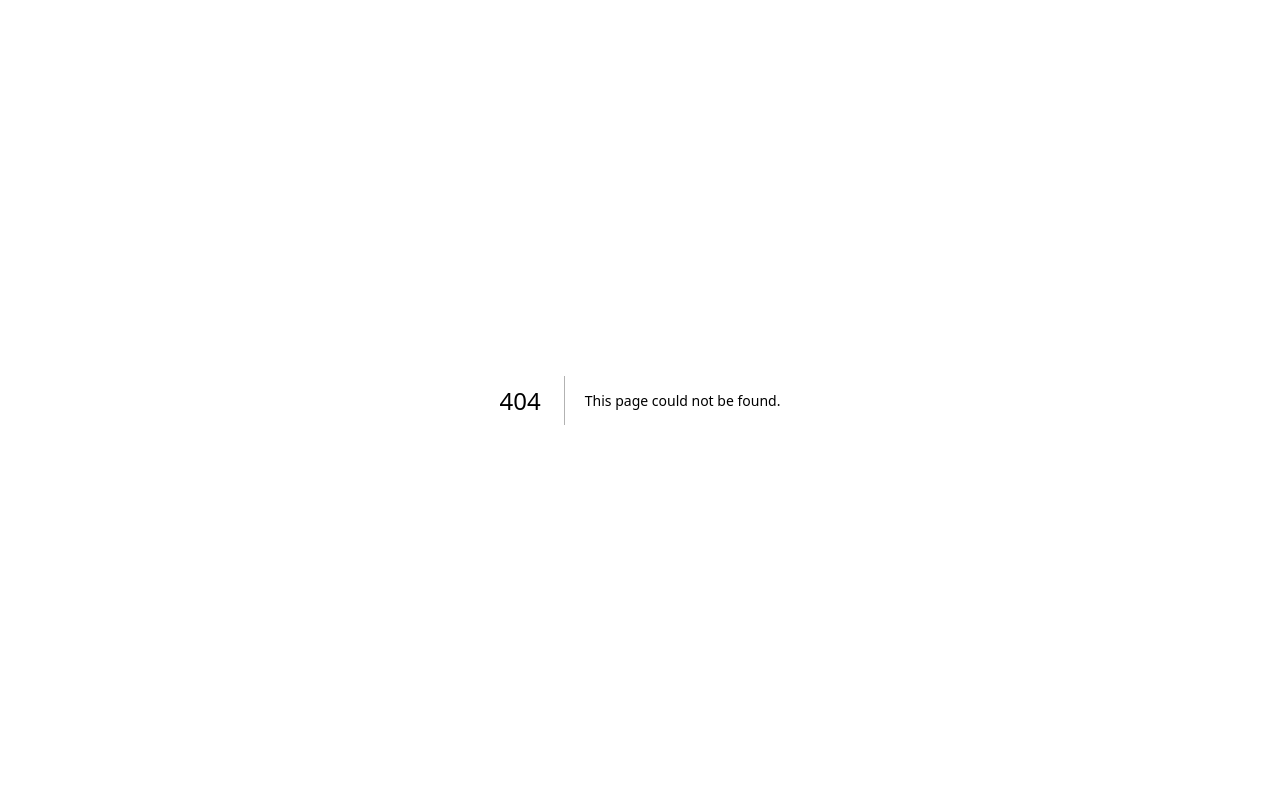
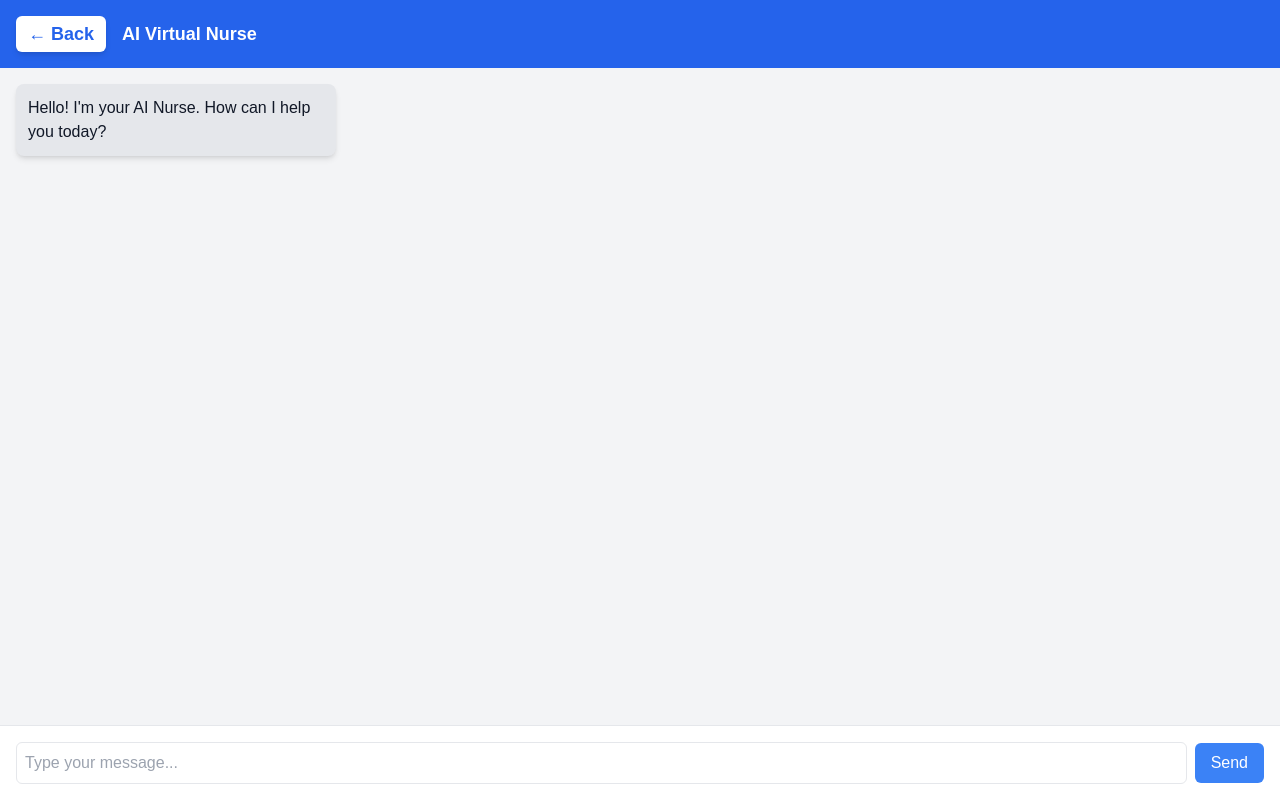
Before and after one commit to arnavganga/hacklytics2025, a Next.js app in the folder frontend/: page /nurse-ai in a window 1280 px wide. Before the commit this address had no page. Built offline with nearby package versions, Linux system fonts and the light colour scheme.

Commit message:
prompt engineering complete

```diff
--- a/frontend/src/app/dashboard/patient/page.js
+++ b/frontend/src/app/dashboard/patient/page.js
@@ -4,28 +4,21 @@ import CalendarComponent from "@/components/Calendar";
 import VirtualNurse from "@/components/virtualNurse";
 
 export default function PatientDashboardPage() {
-  //   return (
-  //     <div>
-  //       <div>
-  //         <h1 className="font-sans flex justify-center p-5 text-4xl">
-  //           Welcome patient_name!
-  //         </h1>
-  //       </div>
-  //       <div className="flex flex-row justify-between">
-  //         <div className="pl-5 max-w-2xl h-[80vh] min-h-[600px] overflow-auto z-0">
-  //           <CalendarComponent />
-  //         </div>
-
-  //         <div className="w-1/5 min-w-[200px] right-0">
-  //           <Sidebar />
-  //         </div>
-  //       </div>
-  //     </div>
-  //   );
-
-  return (
-    <div className="min-h-screen flex items-center justify-center bg-gray-50">
-      <VirtualNurse />
-    </div>
-  );
+    return (
+      <div className="min-h-full bg-gradient-to-r from-purple-700 to-blue-500">
+        <div className="p-5">
+          <h1 className="font-sans flex justify-center p-5 text-4xl">
+            Welcome patient_name!
+          </h1>
+        </div>
+        <div className="flex flex-row justify-between">
+          <div className="pl-5 max-w-2xl h-[80vh] min-h-[600px] overflow-auto z-0">
+            <CalendarComponent />
+          </div>
+          <div className="w-1/5 min-w-[200px] right-0">
+            <Sidebar />
+          </div>
+        </div>
+      </div>
+    );
 }
--- /dev/null
+++ b/frontend/src/app/nurse-ai/page.js
@@ -0,0 +1,101 @@
+"use client";
+import { useState, useEffect, useRef } from "react";
+import Link from "next/link";
+import axios from "axios";
+
+export default function VirtualNurseChat() {
+  const [patientMessage, setPatientMessage] = useState("");
+  const [messages, setMessages] = useState([
+    { sender: "nurse", text: "Hello! I'm your AI Nurse. How can I help you today?" },
+  ]);
+  const [loading, setLoading] = useState(false);
+  const [intakeComplete, setIntakeComplete] = useState(false);
+  const chatEndRef = useRef(null);
+
+  useEffect(() => {
+    chatEndRef.current?.scrollIntoView({ behavior: "smooth" });
+  }, [messages]);
+
+  const sendMessage = async () => {
+    if (!patientMessage.trim() || intakeComplete) return;
+
+    const userMessage = { sender: "user", text: patientMessage };
+    setMessages((prev) => [...prev, userMessage]);
+    setPatientMessage("");
+    setLoading(true);
+
+    try {
+      const response = await axios.post("http://localhost:5001/api/virtualNurse", {
+        patientMessage: patientMessage,
+        chatHistory: messages.map(({ sender, text }) => ({
+          role: sender === "user" ? "user" : "nurse",
+          text,
+        })),
+      });
+
+      console.log("Response:", response.data);
+      const aiResponseText = response.data.followUpQuestion || "I'm sorry, I didn't understand that.";
+
+      const aiResponse = { sender: "nurse", text: aiResponseText };
+
+      if (response.data.completed) {
+        setIntakeComplete(true);
+        aiResponse.text = "Thank you! Your intake is complete. A doctor will review your responses.";
+      }
+
+      setMessages((prev) => [...prev, aiResponse]);
+    } catch (error) {
+      setMessages((prev) => [...prev, { sender: "nurse", text: "Error: Unable to process request." }]);
+      console.error("Error:", error);
+    }
+
+    setLoading(false);
+  };
+
+  return (
+    <div className="flex flex-col h-screen bg-gray-100">
+      {/* Header with Back Button */}
+      <div className="flex items-center bg-blue-600 text-white p-4 text-lg font-bold">
+        <Link href="./dashboard/patient"> {/* ✅ Link to dashboard */}
+            <button className="mr-4 bg-white text-blue-600 px-3 py-1 rounded-md shadow-md hover:bg-gray-200 transition">
+            ← Back
+            </button>
+        </Link>
+
+        AI Virtual Nurse
+      </div>
+
+      {/* Chat Container */}
+      <div className="flex-1 overflow-y-auto p-4 space-y-4">
+        {messages.map((msg, index) => (
+          <div key={index} className={`flex ${msg.sender === "user" ? "justify-end" : "justify-start"}`}>
+            <div className={`max-w-xs p-3 rounded-lg shadow-md ${msg.sender === "user" ? "bg-blue-500 text-white" : "bg-gray-200 text-gray-900"}`}>
+              {msg.text}
+            </div>
+          </div>
+        ))}
+        <div ref={chatEndRef} />
+      </div>
+
+      {/* Input Box (Disabled when intake is complete) */}
+      <div className="bg-white p-4 flex items-center border-t">
+        <input
+          type="text"
+          className="flex-1 p-2 border rounded-md focus:outline-none focus:ring-2 focus:ring-blue-400"
+          placeholder={intakeComplete ? "Intake complete. Please wait for the doctor." : "Type your message..."}
+          value={patientMessage}
+          onChange={(e) => setPatientMessage(e.target.value)}
+          onKeyDown={(e) => e.key === "Enter" && sendMessage()}
+          disabled={intakeComplete}
+        />
+        <button
+          onClick={sendMessage}
+          className="ml-2 bg-blue-500 text-white px-4 py-2 rounded-md"
+          disabled={loading || intakeComplete}
+        >
+          {loading ? "..." : "Send"}
+        </button>
+      </div>
+    </div>
+  );
+}
--- a/frontend/src/app/page.js
+++ b/frontend/src/app/page.js
@@ -1,8 +1,8 @@
 import Image from "next/image";
-import LandingPage from "../components/LandingPage.js"
+import LandingPage from "../components/splash-page/LandingPage.js"
 import Navbar from "../components/Navbar.js"
 import About from "../components/About.js"
-import Homes from "./Homes.js"
+import Homes from "../components/splash-page/Homes.js"
 
 export default function Home() {
   return (
--- a/frontend/src/components/Sidebar.js
+++ b/frontend/src/components/Sidebar.js
@@ -27,7 +27,7 @@ export default function Sidebar() {
 
             {/* Sidebar */}
             <div
-                className={`fixed top-0 right-0 h-screen bg-blue-900 text-white w-64 transform ${
+                className={`fixed top-0 right-0 h-screen bg-black bg-opacity-75 text-white w-64 transform ${
                     isOpen ? "translate-x-0" : "translate-x-full"
                 } transition-transform duration-300 ease-in-out`}
             >
```
Also changed, not shown: frontend/src/components/splash-page/Homes.js (renamed from frontend/src/app/Homes.js), frontend/src/components/splash-page/LandingPage.js (renamed from frontend/src/components/LandingPage.js), 2 other files (tests, documents, lock files or other folders).
